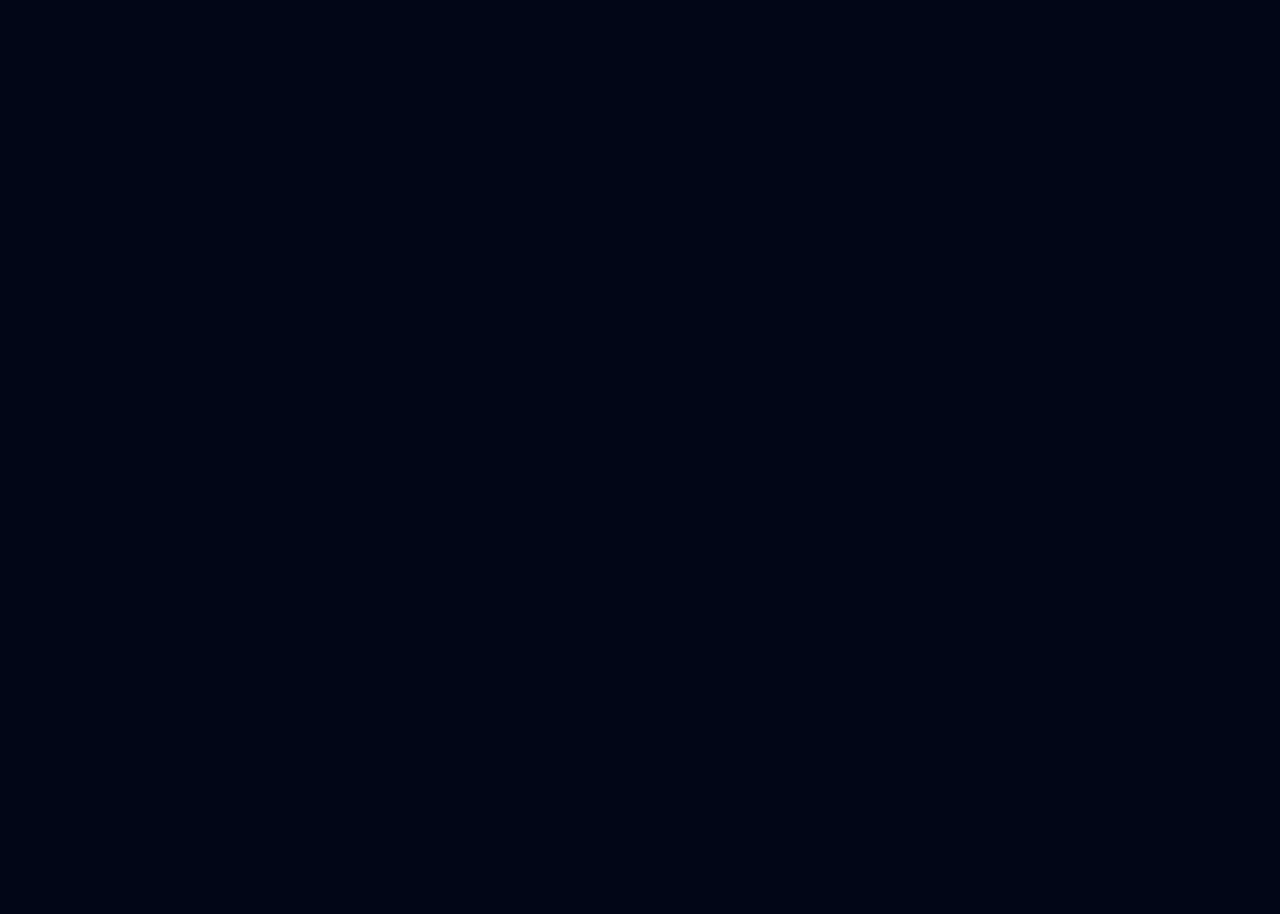
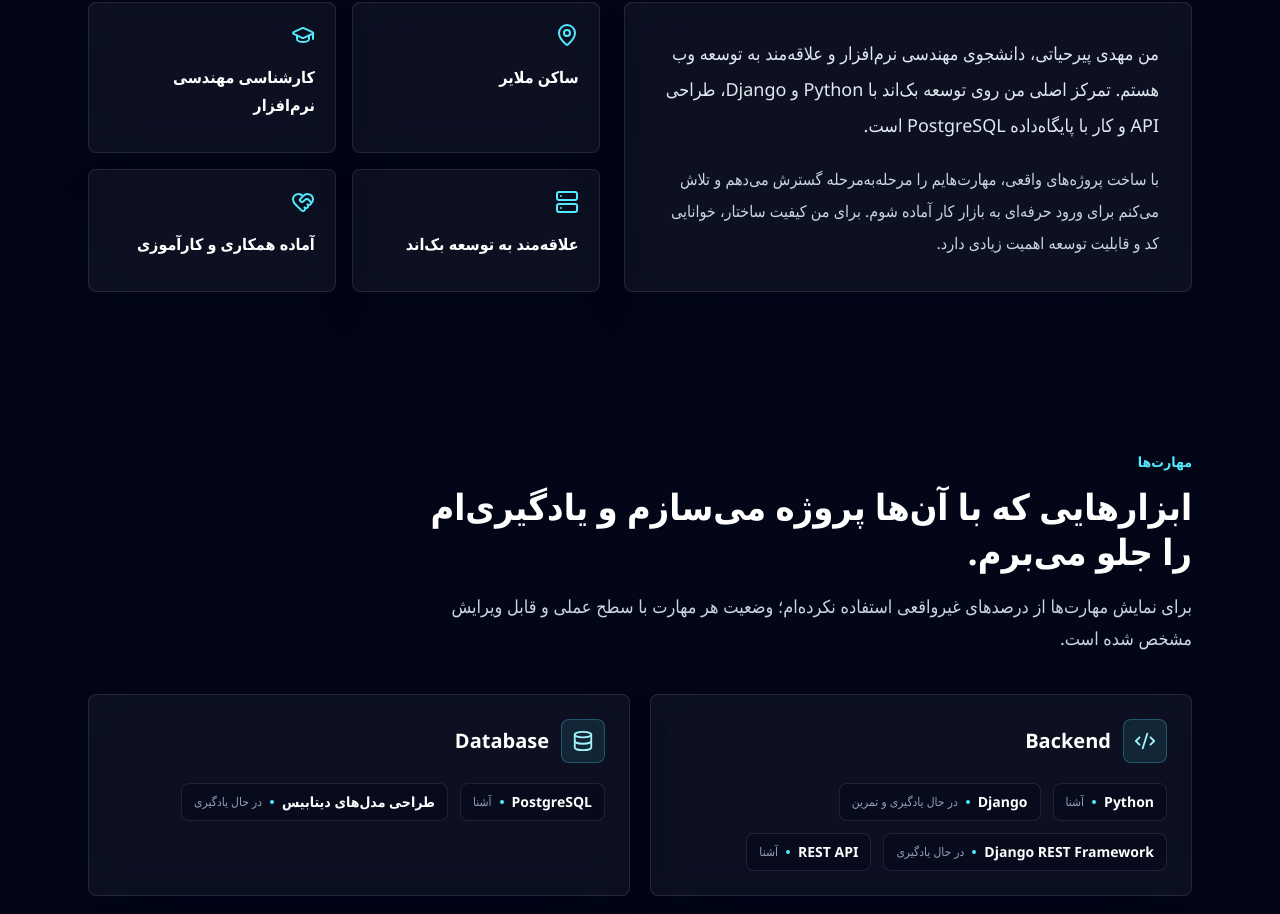
Before and after one commit to mahdipir82/resume, a React (Vite) app: page / in a window 1280 px wide. Shown: the part 1112-2026 px from the top of the page. Before the commit the page ends 800 px from the top, so only its background shows below. Built offline with nearby package versions, Linux system fonts and the light colour scheme.

Commit message:
feat: add about and skills sections

```diff
--- a/src/App.jsx
+++ b/src/App.jsx
@@ -1,6 +1,8 @@
 import { PageShell } from './components/layout/PageShell'
 import { Header } from './components/layout/Header'
+import { About } from './components/sections/About'
 import { Hero } from './components/sections/Hero'
+import { Skills } from './components/sections/Skills'
 
 function App() {
   return (
@@ -8,6 +10,8 @@ function App() {
       <Header />
       <main>
         <Hero />
+        <About />
+        <Skills />
       </main>
     </PageShell>
   )
--- /dev/null
+++ b/src/components/sections/About.jsx
@@ -0,0 +1,58 @@
+import { GraduationCap, HeartHandshake, MapPin, Server } from 'lucide-react'
+import { motion } from 'framer-motion'
+import { Card } from '../ui/Card'
+import { SectionHeading } from '../ui/SectionHeading'
+
+const facts = [
+  { icon: MapPin, label: 'ساکن ملایر' },
+  { icon: GraduationCap, label: 'کارشناسی مهندسی نرم‌افزار' },
+  { icon: Server, label: 'علاقه‌مند به توسعه بک‌اند' },
+  { icon: HeartHandshake, label: 'آماده همکاری و کارآموزی' },
+]
+
+export function About() {
+  return (
+    <section className="mx-auto max-w-6xl px-5 py-20 md:px-6" id="about">
+      <SectionHeading
+        eyebrow="درباره من"
+        title="مسیرم را با یادگیری عمیق بک‌اند و ساخت پروژه واقعی جلو می‌برم."
+        description="تمرکز من روی نوشتن کد تمیز، طراحی API قابل فهم و کار با داده‌هاست؛ چیزهایی که در پروژه‌های واقعی ارزش خودشان را نشان می‌دهند."
+      />
+
+      <div className="grid gap-6 lg:grid-cols-[1fr_0.9fr]">
+        <Card className="p-6 md:p-8">
+          <p className="text-lg leading-9 text-slate-200">
+            من مهدی پیرحیاتی، دانشجوی مهندسی نرم‌افزار و علاقه‌مند به توسعه وب
+            هستم. تمرکز اصلی من روی توسعه بک‌اند با Python و Django، طراحی API
+            و کار با پایگاه‌داده PostgreSQL است.
+          </p>
+          <p className="mt-5 text-base leading-8 text-slate-300">
+            با ساخت پروژه‌های واقعی، مهارت‌هایم را مرحله‌به‌مرحله گسترش می‌دهم
+            و تلاش می‌کنم برای ورود حرفه‌ای به بازار کار آماده شوم. برای من
+            کیفیت ساختار، خوانایی کد و قابلیت توسعه اهمیت زیادی دارد.
+          </p>
+        </Card>
+
+        <div className="grid gap-4 sm:grid-cols-2">
+          {facts.map((fact, index) => {
+            const Icon = fact.icon
+            return (
+              <motion.div
+                initial={{ opacity: 0, y: 18 }}
+                key={fact.label}
+                transition={{ delay: index * 0.05, duration: 0.35 }}
+                viewport={{ once: true, amount: 0.4 }}
+                whileInView={{ opacity: 1, y: 0 }}
+              >
+                <Card className="h-full p-5">
+                  <Icon aria-hidden="true" className="text-cyan-300" size={24} />
+                  <p className="mt-4 font-semibold leading-7 text-white">{fact.label}</p>
+                </Card>
+              </motion.div>
+            )
+          })}
+        </div>
+      </div>
+    </section>
+  )
+}
--- /dev/null
+++ b/src/components/sections/Skills.jsx
@@ -0,0 +1,45 @@
+import { skillGroups } from '../../data/skills'
+import { Card } from '../ui/Card'
+import { SectionHeading } from '../ui/SectionHeading'
+
+export function Skills() {
+  return (
+    <section className="mx-auto max-w-6xl px-5 py-20 md:px-6" id="skills">
+      <SectionHeading
+        eyebrow="مهارت‌ها"
+        title="ابزارهایی که با آن‌ها پروژه می‌سازم و یادگیری‌ام را جلو می‌برم."
+        description="برای نمایش مهارت‌ها از درصدهای غیرواقعی استفاده نکرده‌ام؛ وضعیت هر مهارت با سطح عملی و قابل ویرایش مشخص شده است."
+      />
+
+      <div className="grid gap-5 md:grid-cols-2">
+        {skillGroups.map((group) => {
+          const Icon = group.icon
+          return (
+            <Card className="p-6" key={group.title}>
+              <div className="mb-5 flex items-center gap-3">
+                <span className="inline-flex h-11 w-11 items-center justify-center rounded-lg border border-cyan-300/25 bg-cyan-300/10 text-cyan-200">
+                  <Icon aria-hidden="true" size={22} />
+                </span>
+                <h3 className="text-xl font-bold text-white" dir="ltr">
+                  {group.title}
+                </h3>
+              </div>
+              <div className="flex flex-wrap gap-3">
+                {group.skills.map((skill) => (
+                  <span
+                    className="inline-flex items-center gap-2 rounded-lg border border-white/10 bg-slate-950/45 px-3 py-2 text-sm text-slate-200"
+                    key={skill.name}
+                  >
+                    <strong className="font-semibold text-white">{skill.name}</strong>
+                    <span className="h-1 w-1 rounded-full bg-cyan-300" />
+                    <span className="text-xs text-slate-400">{skill.level}</span>
+                  </span>
+                ))}
+              </div>
+            </Card>
+          )
+        })}
+      </div>
+    </section>
+  )
+}
--- /dev/null
+++ b/src/data/skills.js
@@ -0,0 +1,43 @@
+import { Code2, Database, Globe2, Wrench } from 'lucide-react'
+
+export const skillGroups = [
+  {
+    title: 'Backend',
+    icon: Code2,
+    skills: [
+      { name: 'Python', level: 'آشنا' },
+      { name: 'Django', level: 'در حال یادگیری و تمرین' },
+      { name: 'Django REST Framework', level: 'در حال یادگیری' },
+      { name: 'REST API', level: 'آشنا' },
+    ],
+  },
+  {
+    title: 'Database',
+    icon: Database,
+    skills: [
+      { name: 'PostgreSQL', level: 'آشنا' },
+      { name: 'طراحی مدل‌های دیتابیس', level: 'در حال یادگیری' },
+    ],
+  },
+  {
+    title: 'Frontend',
+    icon: Globe2,
+    skills: [
+      { name: 'HTML', level: 'آشنا' },
+      { name: 'CSS', level: 'آشنا' },
+      { name: 'JavaScript', level: 'آشنا' },
+      { name: 'React', level: 'در حال یادگیری' },
+      { name: 'Tailwind CSS', level: 'در حال یادگیری' },
+    ],
+  },
+  {
+    title: 'Tools',
+    icon: Wrench,
+    skills: [
+      { name: 'Git', level: 'آشنا' },
+      { name: 'GitHub', level: 'آشنا' },
+      { name: 'Postman', level: 'آشنا' },
+      { name: 'VS Code', level: 'ابزار روزمره' },
+    ],
+  },
+]
```
